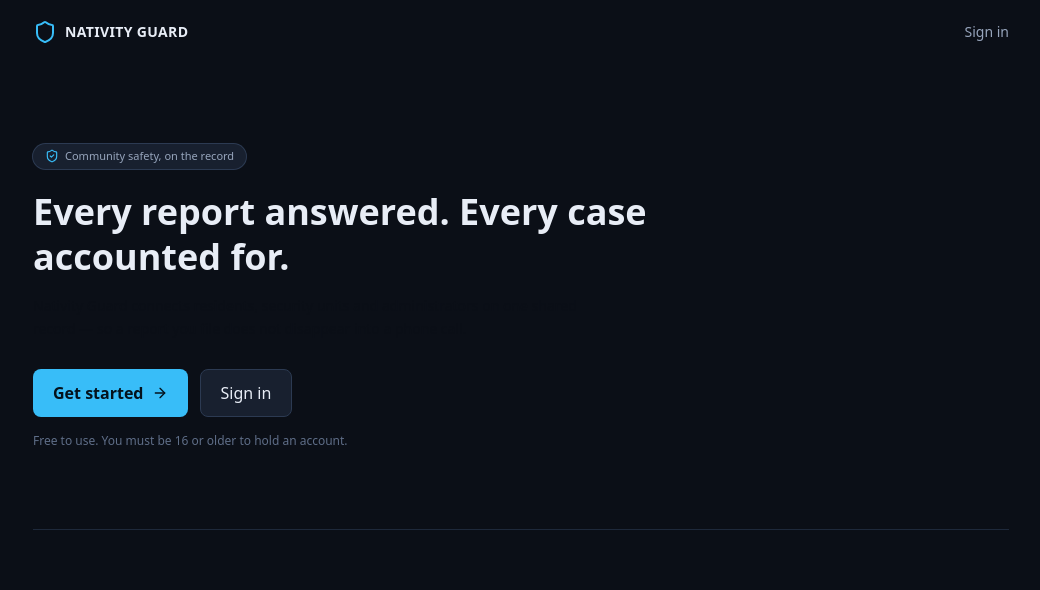
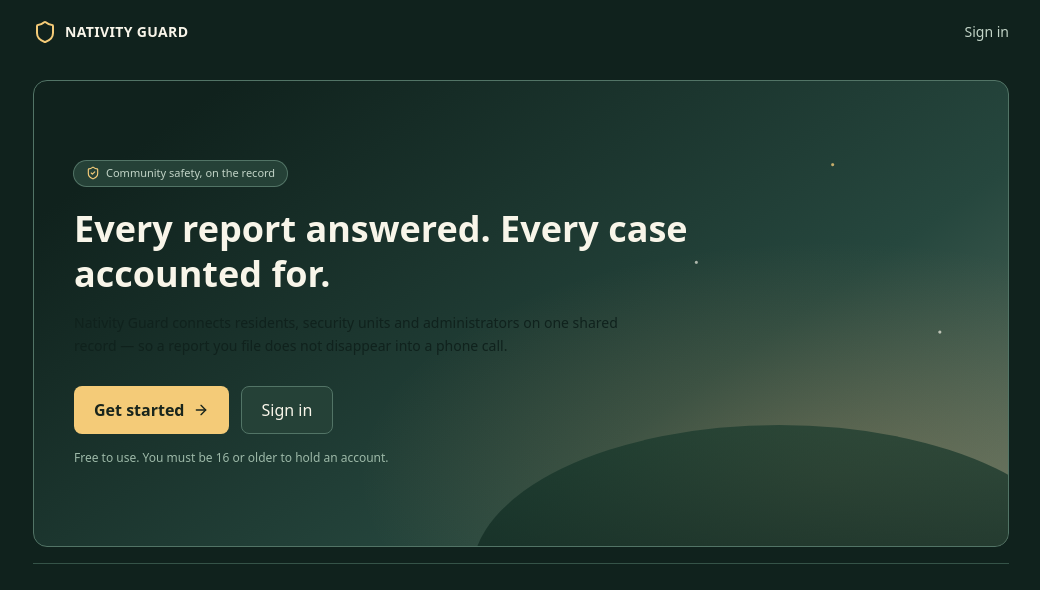
Before and after one commit to asobuilds/communityshield-platform, a React (Vite) app in the folder frontend/: page / in a window 1280 px wide. Shown: the top 590 px of the page, without its empty margins (119-1159 px from the left). Built offline with nearby package versions, Linux system fonts and the light colour scheme; no server answers.

Commit message:
feat(frontend): introduce Dawn Canopy visual direction and inventory

```diff
--- a/frontend/src/index.css
+++ b/frontend/src/index.css
@@ -2,27 +2,27 @@
 @import 'leaflet/dist/leaflet.css';
 
 /*
-  Nativity Guard — "Quiet Command" design tokens (Tailwind v4 CSS-first).
-  Deep operational surfaces, one authoritative signal accent, red reserved
-  strictly for emergency. See frontend/frontagent.md for the rationale.
+  Nativity Guard — "Dawn Canopy" design tokens (Tailwind v4 CSS-first).
+  Forest shelter, dawn warmth and readable operational surfaces.
+  Red stays reserved for emergency. See frontend/frontReadme.md §0.5.
 */
 @theme {
   /* Surfaces */
-  --color-void: #070a10;
-  --color-base: #0b0f17;
-  --color-surface: #111725;
-  --color-surface-hi: #18202f;
-  --color-border: #1e293b;
-  --color-border-hi: #2c3a52;
+  --color-void: #091613;
+  --color-base: #10221d;
+  --color-surface: #193129;
+  --color-surface-hi: #254137;
+  --color-border: #355348;
+  --color-border-hi: #527466;
 
   /* Text */
-  --color-ink: #e8edf6;
-  --color-ink-muted: #97a5bc;
-  --color-ink-faint: #5f6e88;
+  --color-ink: #f8f5e9;
+  --color-ink-muted: #c2d4c7;
+  --color-ink-faint: #9db9a8;
 
   /* Signal + semantics */
-  --color-signal: #38bdf8;
-  --color-signal-ink: #04121c;
+  --color-signal: #f4cb78;
+  --color-signal-ink: #19251c;
   --color-emergency: #ef4444;
   --color-warn: #f59e0b;
   --color-ok: #22c55e;
@@ -84,6 +84,30 @@
 }
 
 @layer components {
+  /* A quiet dawn sky above a forest horizon: atmosphere only, never behind form fields. */
+  .dawn-hero {
+    position: relative;
+    isolation: isolate;
+    overflow: hidden;
+    background:
+      radial-gradient(circle at 82% 18%, rgb(244 203 120 / 0.78) 0 1px, transparent 2px),
+      radial-gradient(circle at 68% 39%, rgb(248 245 233 / 0.65) 0 1px, transparent 2px),
+      radial-gradient(circle at 93% 54%, rgb(248 245 233 / 0.68) 0 1px, transparent 2px),
+      radial-gradient(ellipse at 82% 85%, rgb(238 167 103 / 0.22), transparent 42%),
+      linear-gradient(145deg, #10221d 12%, #26473e 67%, #586f60 100%);
+  }
+
+  .dawn-hero::after {
+    position: absolute;
+    z-index: -1;
+    inset: auto -8% -38% 45%;
+    height: 64%;
+    border-radius: 50% 50% 0 0;
+    background: linear-gradient(180deg, rgb(21 55 42 / 0.65), #10221d);
+    content: '';
+    pointer-events: none;
+  }
+
   /* Keep Leaflet beneath app chrome (modals, toasts, nav). */
   .leaflet-container {
     z-index: 0;
--- a/frontend/src/pages/LandingPage.tsx
+++ b/frontend/src/pages/LandingPage.tsx
@@ -49,7 +49,7 @@ export function LandingPage() {
 
       <main className="mx-auto max-w-5xl px-6">
         {/* ------------------------------------------------------------ hero */}
-        <section className="py-14 sm:py-20">
+        <section className="dawn-hero my-4 rounded-panel border border-border-hi px-6 py-14 sm:px-10 sm:py-20">
           <span className="inline-flex items-center gap-1.5 rounded-full bg-surface-hi px-3 py-1 text-[11px] text-ink-muted ring-1 ring-border-hi">
             <ShieldCheck className="size-3.5 text-signal" aria-hidden />
             Community safety, on the record
```
Also changed, not shown: 2 other files (tests, documents, lock files or other folders).
